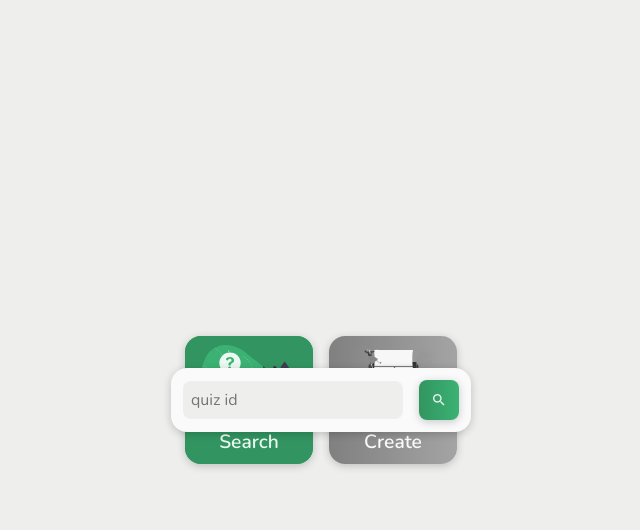
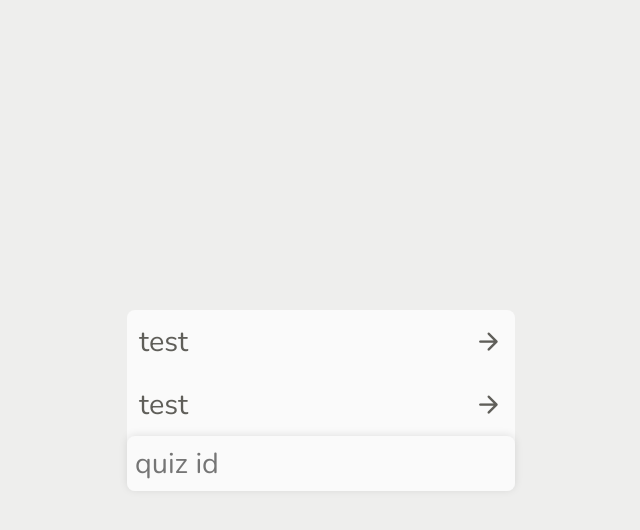
Before and after one commit to math132d/MatQuiz, a Vue app: page / in a window 1280 px wide. Both pictures are taken after a click on the button "Search". Shown: the top 530 px of the page, without its empty margins (319-959 px from the left). Built offline with nearby package versions, Linux system fonts and the light colour scheme.

Commit message:
Added suggestions for quiz search

```diff
--- a/src/containers/EntryContainer.vue
+++ b/src/containers/EntryContainer.vue
@@ -1,5 +1,5 @@
 <template>
-    <div class="aligner fill">
+    <div class="aligner aligner--col fill">
         <transition name="slide">
           <find-quiz-container v-if="findActive"/>
         </transition>
--- a/src/containers/FindQuizContainer.vue
+++ b/src/containers/FindQuizContainer.vue
@@ -1,9 +1,12 @@
 <template>
-    <div class="popover container aligner" @mousedown.stop>
-        <input class="input input-sm" placeholder="quiz id" type="text" v-model="inputValue">
-        <button class="aligner button button-sm button-primary" @click="routeToQuiz(inputValue)" >
-          <i class="material-icons">search</i>
-        </button>
+    <div class="popover search" @mousedown.stop>
+        <div class="suggestions aligner aligner--col">
+          <a class="aligner aligner--row" v-for="(el, index) in suggestions" :key="index" href="#">
+            <span>{{el}}</span>
+            <i class="material-icons">arrow_forward</i>
+          </a>
+        </div>
+        <input @input="fetchSuggestions" class="input" placeholder="quiz id" type="text" v-model="inputValue">
     </div>
 </template>
 
@@ -11,6 +14,7 @@
 export default {
   data: function () {
     return {
+      suggestions: ["test", "test"],
       inputValue: ''
     }
   },
@@ -19,14 +23,73 @@ export default {
       if (quizId.length > 0) {
         this.$router.push({ name: 'quiz', params: { _quiz_id: quizId } })
       }
+    },
+    fetchSuggestions: async function (event) {
+      const url = `http://${process.env.VUE_APP_HOST}:${process.env.VUE_APP_PORT}/suggestion`
+
+      try{
+        const response = await fetch(url)
+        const json = await response.json()
+
+        this.suggestions = json.suggestions
+      }catch(e){
+        console.log("err" + e)
+      }
     }
   }
 }
 </script>
 
 <style lang="scss" scoped>
-    .popover {
-        z-index: 2;
-        position: absolute;
-    }
+  @import "../assets/scss/const.scss";
+
+  .search {
+    background-color: $gray-100;
+    border-radius: 8px;
+
+    align-content: stretch;
+  }
+
+  .search .suggestions {
+    align-items: stretch;
+  }
+
+  .search .suggestions a {
+    padding: 12px;
+    font-family: Nunito;
+    font-size: 1.8rem;
+    font-weight: 500;
+    color: $gray-600;
+
+    text-decoration: none;
+
+    transition: background-color 0.2s ease-in-out;
+
+    background-color: transparent;
+  }
+
+  .search .suggestions a:hover span,
+  .search .suggestions a:focus span{
+    text-decoration: underline;
+  }
+
+  .search .suggestions a:hover i,
+  .search .suggestions a:focus i {
+    transform: translate(8px, 0px);
+  }
+
+  .search .suggestions a span {
+    margin-right: auto;
+  }
+
+  .search input {
+    margin: 0;
+    box-shadow: 0px -1px 8px rgba(0,0,0,0.1);
+    background: $gray-100;
+  }
+
+  .popover {
+      z-index: 2;
+      position: absolute;
+  }
 </style>
```
